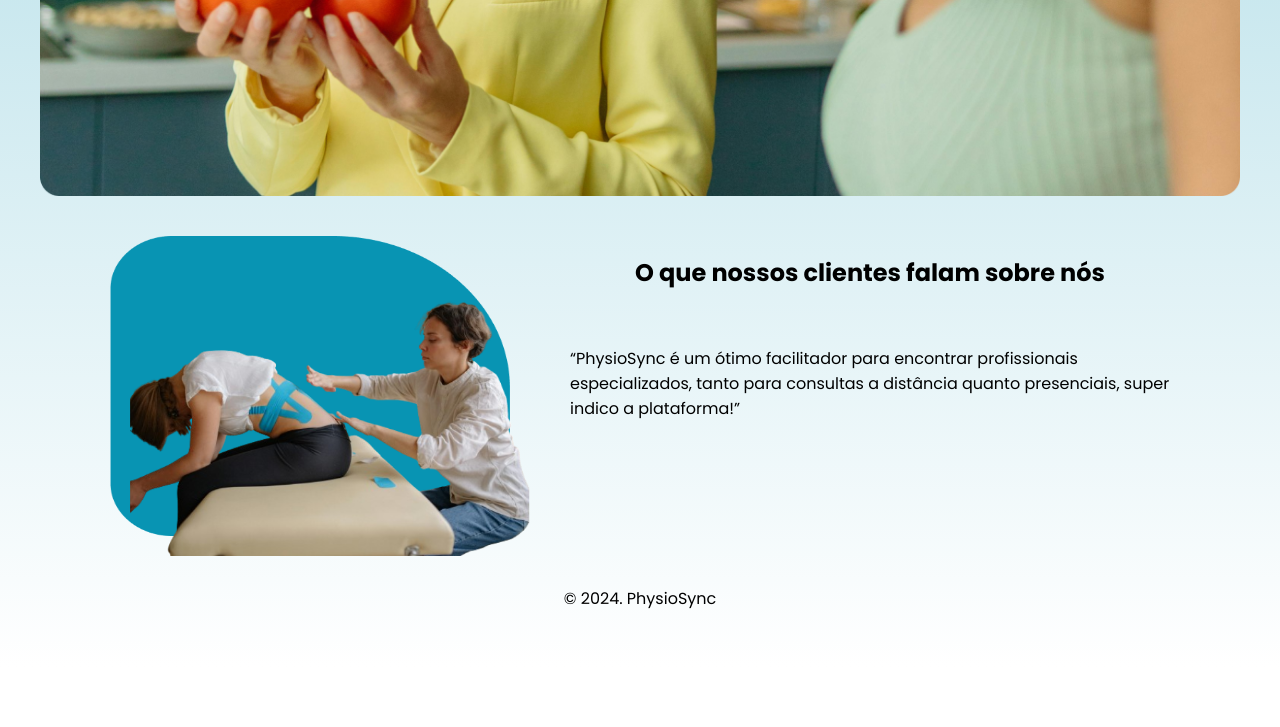
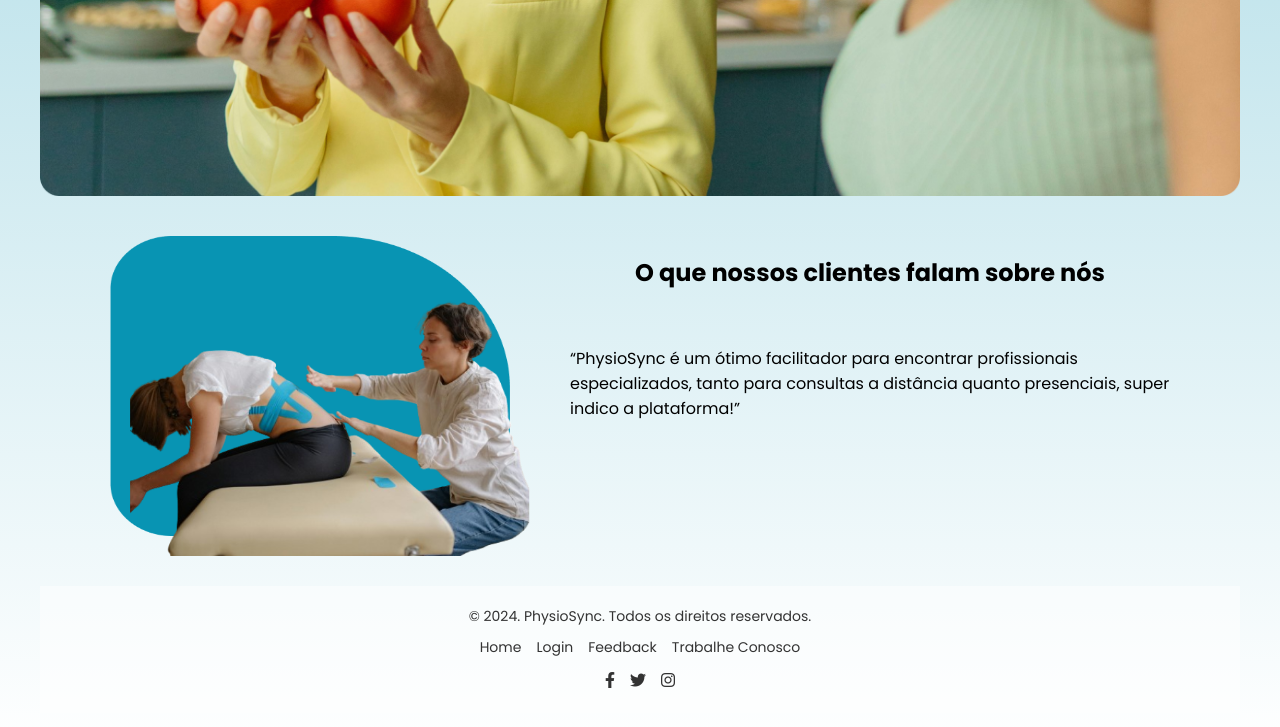
Before and after one commit to RauanIgor/physioSync_web, a plain HTML site: page src/pages/index.html in a window 1280 px wide. Shown: the part 2446-3173 px from the top of the page. Before the commit the page ends 3113 px from the top, so only its background shows below. Drawn offline with Linux system fonts and the light colour scheme.

Commit message:
create: footer

```diff
--- a/src/assets/css/styles.css
+++ b/src/assets/css/styles.css
@@ -413,3 +413,58 @@ footer {
 }
 
 }
+
+/* Footer Styles */
+.footer {
+    background-color: rgba(255, 255, 255, 0.5); /* Fundo transparente */
+    padding: 20px 0;
+    text-align: center;
+    width: 100%;
+    position: relative;
+    bottom: 0;
+}
+
+.footer-content {
+    display: flex;
+    flex-direction: column;
+    align-items: center;
+    gap: 10px;
+}
+
+.footer p {
+    margin: 0;
+    font-size: 14px;
+    color: #333;
+}
+
+.footer-links {
+    display: flex;
+    gap: 15px;
+}
+
+.footer-links a {
+    text-decoration: none;
+    color: #333;
+    font-size: 14px;
+    transition: color 0.3s ease;
+}
+
+.footer-links a:hover {
+    color: #555;
+}
+
+.footer-social {
+    display: flex;
+    gap: 15px;
+}
+
+.footer-social a {
+    color: #333;
+    font-size: 16px;
+    transition: color 0.3s ease, transform 0.3s ease;
+}
+
+.footer-social a:hover {
+    color: #555;
+    transform: scale(1.1);
+}
--- a/src/pages/index.html
+++ b/src/pages/index.html
@@ -128,9 +128,23 @@
 
 
     </main>
-    <footer>
-        <p>&copy; 2024. PhysioSync</p>
+    <footer class="footer">
+        <div class="footer-content">
+            <p>&copy; 2024. PhysioSync. Todos os direitos reservados.</p>
+            <div class="footer-links">
+                <a href="#home">Home</a>
+                <a href="#login">Login</a>
+                <a href="#feedback">Feedback</a>
+                <a href="#workwithus">Trabalhe Conosco</a>
+            </div>
+            <div class="footer-social">
+                <a href="#"><i class="fab fa-facebook-f"></i></a>
+                <a href="#"><i class="fab fa-twitter"></i></a>
+                <a href="#"><i class="fab fa-instagram"></i></a>
+            </div>
+        </div>
     </footer>
+
     <script src="../js/scripts.js"></script>
 </body>
 
```
